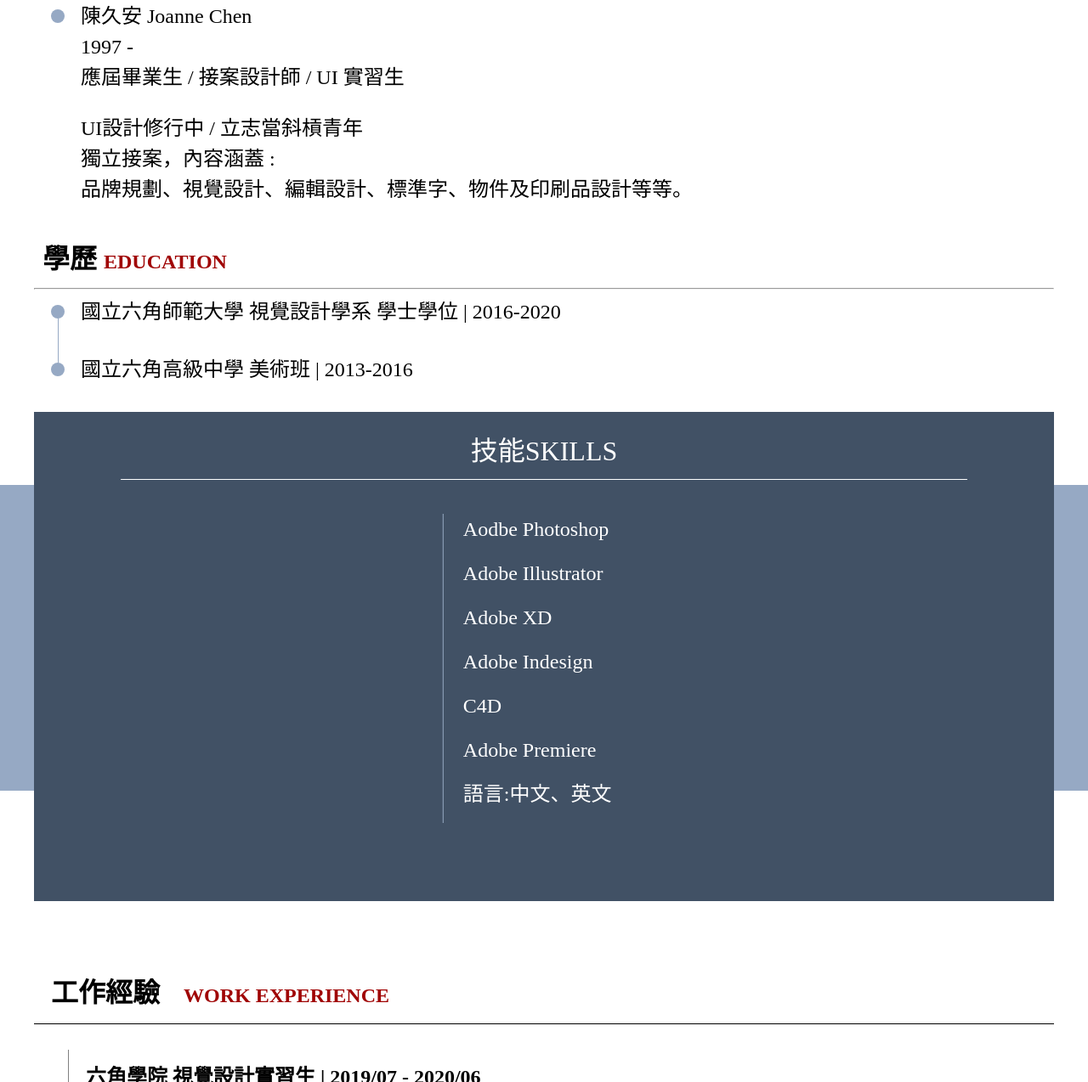
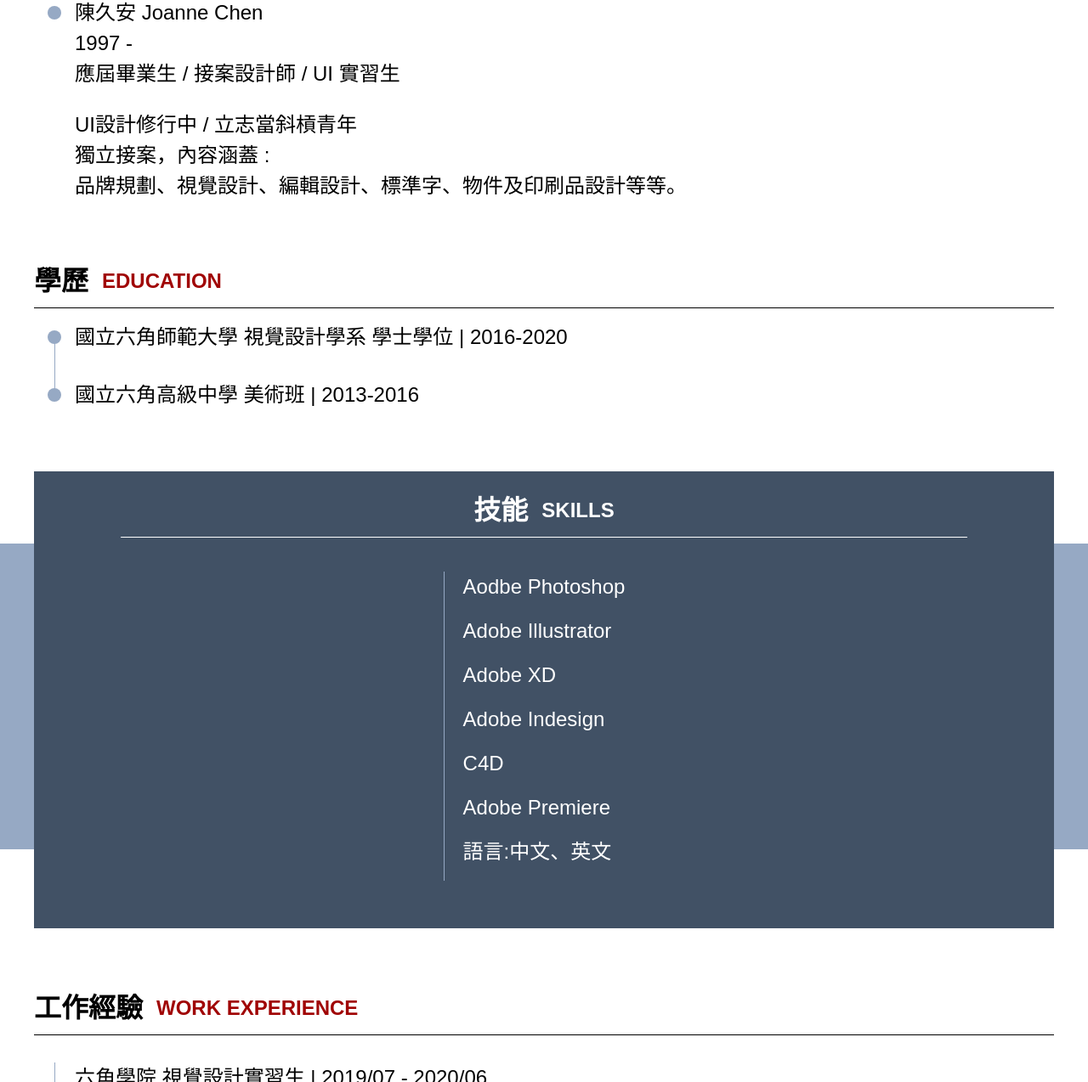
Before and after one commit to PKTseng/PKTseng.resume.github.io, a plain HTML site: page index.html in a window 1280 px wide. Shown: the part 745-2019 px from the top of the page at 85% size. Drawn offline with Linux system fonts and the light colour scheme; files whose address does not match are found by name.

Commit message:
update code

```diff
--- a/index.html
+++ b/index.html
@@ -7,92 +7,109 @@
     <title>履歷設計</title>
 </head>
 <body>
-    <div class="header">
+<div class="header container">
     <h1 class="name">Joanne
         <br>
         Chen
     </h1>
     <img src="./image/photo-1536180931879-fd2d652efddc.png" alt="">
 </div>
-
-    <div class="profile">
-        <h2>個人資料 <span>PROFILE</span></h2>
-
-        <ul class="point point-item">
-            <li><p> 陳久安 Joanne Chen</p></li>
-            <li><p>1997 -</p>  </li>
-            <li><p>應屆畢業生 / 接案設計師 / UI 實習生</p></li>
+    <!-- 個人資料  -->
+<div class="profile mb-72 container">
+    <div class="title d-flex">
+        <h2>個人資料 </h2>
+        <span>PROFILE</span>
+    </div>
+    <ul class="f-size point-item">
+        <li class="point-item"> 陳久安 Joanne Chen</li>
+        <li>1997 -</li>
+        <li>應屆畢業生 / 接案設計師 / UI 實習生</li>
     </ul>
-
-        <ul class="point">
+    <ul class="f-size">
         <li>UI設計修行中 / 立志當斜槓青年</li>
         <li>獨立接案，內容涵蓋 :</li>
         <li>品牌規劃、視覺設計、編輯設計、標準字、物件及印刷品設計等等。</li>
     </ul>
 </div>
-    <div class="education">
-        <h2>學歷 <span>EDUCATION</span></h2>
-        <hr>
-        <ul class="education-point">
-            <li class="education-item timeLine">
+    <!-- 學歷 -->
+<div class="education container mb-72">
+    <div class="title d-flex">
+        <h2>學歷</h2>
+        <span>EDUCATION</span>
+    </div>
+    <ul class="f-size">
+        <li class="point-item timeLine">
             國立六角師範大學 視覺設計學系 學士學位 | 2016-2020
         </li>
-            <li class="education-item">
+        <li class="point-item">
             國立六角高級中學 美術班 | 2013-2016
         </li>
     </ul>
 </div>
 
-    <div class="container">
-        <div class="container-bg"></div>
-	<h2>技能<span>SKILLS</span></h2>
-	<ul class="skill">
-		<li class="skillList">Aodbe Photoshop</li>
-		<li class="skillList">Adobe Illustrator</li>
-		<li class="skillList">Adobe XD</li>
-		<li class="skillList">Adobe Indesign</li>
-		<li class="skillList">C4D</li>
-		<li class="skillList">Adobe Premiere</li>
-		<li class="skillList">語言:中文、英文</li>
+<div class="skill-bg">
+    <div class="skill mb-72 container">
+        <div class="skills d-flex">
+            <div class="title d-flex">
+                <h2>技能</h2>
+                <span>SKILLS</span>
+            </div>
+            <ul class="skillList f-size">
+                <li>Aodbe Photoshop</li>
+                <li>Adobe Illustrator</li>
+                <li>Adobe XD</li>
+                <li>Adobe Indesign</li>
+                <li>C4D</li>
+                <li>Adobe Premiere</li>
+                <li>語言:中文、英文</li>
+            </ul>
+        </div>
+    </div>
+</div>
+
+<div class="experience mb-72 container">
+    <div class="title d-flex">
+        <h2>工作經驗 </h2>
+        <span>WORK EXPERIENCE</span>
+    </div>
+    <ul class="experienceItem f-size">
+        <li>
+            <h3>六角學院 視覺設計實習生 | 2019/07 - 2020/06</h3>
+            <img src="./image/Group 1.svg" alt="">
+            <p>
+                在六角學院長達一年的實習中，前期藉由公司課程掌握 HTML, CSS, Adobe XD，設計給學員使用的名片設計教材，並參與六角週年活動，設計各式周邊商品及活動網路宣傳圖。後期進入 UI 設計範疇，設計六角共筆部落格 - W3HexSchool、六角發案服務網介面設計、供給學員的教 案- RWD官方網站設計，並設計各式網頁活動宣傳圖。
+            </p>
+        </li>
+        <li><h3>獨立接案 Hao Jun 酒標設計 | 2019</h3></li>
+        <li><h3>獨立接案 Exulans 酒標設計 | 2019</h3></li>
+        <li><h3>獨立接案 桃園平鎮市民健走活動提案 | 2019</h3></li>
+        <li><h3>Simtree 興趣咖啡 工讀生 | 2018－2019</h3></li>
+        <li>
+            <img src="./image/0m019bad127251c64d056cbf4e45b76049a054a7ecd124.png" alt="">
+            <p>擔任外場及吧台服務生，學習咖啡相關知識。</p>
+        </li>
     </ul>
 </div>
 
-<div class="section">
-    <h2 class="section-title">工作經驗 <span>WORK EXPERIENCE</span></h2>
-    <div class="content">
-        <h3>六角學院 視覺設計實習生 | 2019/07 - 2020/06</h3>
-        <img src="./image/Group 1.svg" alt="" class="hexLogo">
-        <p>
-            在六角學院長達一年的實習中，前期藉由公司課程掌握 HTML, CSS, Adobe XD，設計給學員使用的名片設計教材，並參與六角週年活動，設計各式周邊商品及活動網路宣傳圖。後期進入 UI 設計範疇，設計六角共筆部落格 - W3HexSchool、六角發案服務網介面設計、供給學員的教 案- RWD官方網站設計，並設計各式網頁活動宣傳圖。
-        </p>
-        <ul>
-            <li>獨立接案 Hao Jun 酒標設計 | 2019</li>
-            <li>獨立接案 Exulans 酒標設計 | 2019</li>
-            <li>獨立接案 桃園平鎮市民健走活動提案 | 2019</li>
-            <li>Simtree 興趣咖啡 工讀生 | 2018－2019</li>
-        </ul>
-        <img src="./image/0m019bad127251c64d056cbf4e45b76049a054a7ecd124.png" alt="" class="treeLogo">
-        <p>擔任外場及吧台服務生，學習咖啡相關知識。</p>
+<div class="footer">
+    <div class="contact d-flex container">
+        <div class="title d-flex">
+            <h2>聯絡方式</h2>
+            <span>CONTACT METHOD</span>
         </div>
     </div>
-
-    <div class="footer">
-        <div class="footer-title">
-            <h2>聯絡方式 <small>CONTACT METHOD</small></h2>
-        </div>
-
-        <ul class="contact">
-            <li class="list"">Mail：xxxd@hexschool.com</li>
-            <li class="list"">Phone：0910123456</li>
-            <li class="list"">Kaohsiung, Taiwan</li>
-            <li class="list"">作品連結：https://www.behance.net/xxxdddddd</li>
+    <ul class="contactList f-size">
+        <li>Mail：xxxd@hexschool.com</li>
+        <li>Phone：0910123456</li>
+        <li>Kaohsiung, Taiwan</li>
+        <li>作品連結：https://www.behance.net/xxxdddddd</li>
     </ul>
-
-        <ul class="contact-logo">
+    <ul class="contact-logo d-flex">
         <li><img src="./image/facebook.svg" alt=""></li>
         <li><img src="./image//instagram-alt.svg" alt=""></li>
         <li><img src="./image/line.svg" alt=""></li>
     </ul>
 </div>
+
 </body>
 </html>
--- a/scss/_main.scss
+++ b/scss/_main.scss
@@ -1,237 +1,212 @@
-body{
-    max-width: 1920px;
+.container{
+    max-width: 1200px;
     margin: 0 auto;
 }
 
+.d-flex{
+    display: flex;
+}
+
+.f-size{
+	font-size: 24px;
+	line-height: 36px;
+}
+
+.mb-72{
+	margin-bottom: 72px;
+}
+
+.title{
+	align-items: center;
+	font-weight: bold;
+	border-bottom: 1px solid #000;
+	padding-bottom: 8px;
+    margin-bottom: 16px;
+    h2{
+        font-size: 32px;
+        line-height: 45px;
+        }
+     span{
+        font-size: 24px;
+        line-height: 32px;
+        color: #A00404;
+        padding-left: 16px;
+        }
+}
+
+.point-item:before{
+    content: "";
+        position: absolute;
+        width: 16px;
+        height: 16px;
+        background: #96A9C4;
+        border-radius: 50%;
+        top: 10px;
+        left: -32px;
+    }
+    .timeLine::after{
+        content: "";
+        position: absolute;
+        width: 1px;
+        height: 66px;
+        background: #96A9C4;
+        top: 18px;
+        left: -24px;
+        }
+
 .header{
-    width: 1200px;
-    margin: 0 auto;
     .name{
         font-size: 80px;
-        padding: 10px;
-        margin-top: 48px;
-        margin-bottom: 32px;
-        border-bottom: 1px solid gray;
-        padding-bottom: 48px;
+        line-height: 90px;
+        padding: 48px 0 24px 0;
+        border-bottom: 2px solid #000;
     }
-
     img{
-        margin-top: 30px;
+        padding: 48q;
     }
 }
 
 .profile{
-    width: 1200px;
-    margin: 0 auto;
-    h2{
-        margin-top: 38px;
+    .title {
+        align-items: center;
         font-weight: bold;
-        font-size: 32px;
-        padding: 10px;
-        span{
-            color: #A00404;
-            font-size: 24px;
+        border-bottom: 1px solid #000;
+        padding-bottom: 8px;
+        margin-bottom: 16px;
     }
+    ul {
+        padding-left: 48px;
+        margin-bottom: 24px;
     }
-    .point{
+    li {
         position: relative;
-        font-size: 24px;
-        font-family: 微軟正黑體;
-        margin-bottom: 24px;
-        li{
-            line-height: 1.5;
-            margin-left: 55px;
-
-        }
-    }
-    .point-item:before{
-        content:'';
-        position: absolute;
-        width: 16px;
-        height: 16px;
-        background-color: #96A9C4;
-        border-radius: 50%;
-        left: 20px;
-        top: 10px;
     }
 }
 
+/* education */
 .education{
-    width: 1200px;
-    margin: 0 auto;
-    h2{
-        margin-top: 38px;
-        font-weight: bold;
-        font-size: 32px;
-        padding: 10px;
-        span{
-            color: #A00404;
-            font-size: 24px;
+    ul {
+        padding-left: 48px;
+    }
+    li {
+        margin-bottom: 32px;
+        position: relative;
     }
 }
 
-    .education-point{
+/*.skill*/
+.skill-bg{
     position: relative;
-        font-size: 24px;
-        font-family: 微軟正黑體;
-        margin-bottom: 24px;
-        li{
-            line-height: 1.5;
-            margin-left: 55px;
-            margin-bottom: 32px;
+    &:after{
+        content: "";
+        position: absolute;
+        background: #96A9C4;
+        height: 360px;
+        width: 100%;
+        z-index: -1;
+        top: 85px;
+    }
+    .skill{
+        background: #415165;
+        color: #fff;
+        padding-top: 24px;
+        padding-bottom: 56px;
     }
 }
-    .education-item::before{
-        content:'';
-        position: absolute;
-        width: 16px;
-        height: 16px;
-        background-color: #96A9C4;
-        border-radius: 50%;
-        left: 20px;
-        margin-top: 10px;
+
+.skills{
+    max-width: 996px;
+	margin: 0 auto;
+	flex-direction: column;
+	align-items: center;
 }
-    .timeLine::after{
+
+.skills {
+    .title {
+        border-bottom: 1px solid #fff;
+        width: 100%;
+        justify-content: center;
+        margin-bottom: 40px;
+    }
+span{
+    color: #fff;
+    }
+}
+.skillList{
+    position: relative;
+    li{
+        margin-bottom: 16px;
+    }
+    :before{
         content: "";
         position: absolute;
         border-left: 1px solid #96A9C4;
-        top: 25px;
-        bottom: 25px;
-        left: 28px;
+        top: 0;
+        bottom: 0;
+        left: -23px;
     }
 }
 
-.container{
-    width: 1200px;
-    margin: 0 auto;
-    background-color: #415165;
-	padding:24px 0 56px 0;
-    color: white;
+/* experience */
+.experienceItem{
     position: relative;
-    height: 496px;
-    .container-bg{
+    padding-left: 48px;
+    &:before{
+        content: "";
         position: absolute;
-        width: 100vw;
-        transform: translateX(-50%);
-        height: 360px;
-        left: 50%;
-        top: 15%;
-
-        z-index: -1;
-        background-color:#96A9C4;
+        border-left: 1px solid #96A9C4;
+        top: 0;
+        bottom: 0;
+        left: 24px;
         }
-    h2{
-        width: 996px;
-        font-size: 32px;
-        border-bottom: 1px solid white;
-        text-align: center;
-        line-height: 45px;
-        margin: 0 auto 40px auto;
-        padding-bottom: 10px;
+    h3{
+        margin-top: 32px;
     }
-    .skill{
-        position: absolute;
-        left: 50%;
-        transform: translateX(-60%);
-        padding-left: 23px;
-        border-left: 1px solid #96A9C4;
+    img{
+        padding: 8px 0 8px 0;
     }
-    .skillList{
-        font-size: 24px;
-        font-weight: lighter;
-        line-height: 36px;
-        margin-bottom: 16px;
+    p{
+        font-size: 20px;
+        line-height: 30px;
+        max-width: 642px;
     }
 }
 
-.section{
-    width: 1200px;
-    margin: 0 auto;
-    margin-top: 72px;
-    .section-title{
-        font-size: 32px;
-        font-weight: bold;
-        border-bottom: 1px solid black;
-        margin-bottom: 30px;
-        padding: 20px;
+/* footer */
+.footer{
+    color: #fff;
+    background-color: #415165;
+    padding-top: 24px;
+    padding-bottom: 48px;
+}
+    .contact {
+        .title{
+            width: 100%;
+            justify-content: center;
+            margin-bottom: 32px;
+            border-bottom: 1px solid #fff;
         span{
-            color: #A00404;
-            font-size: 24px;
-            padding: 20px;
-            font-weight: 900;
+            color: #fff;
             }
-    }
-    .content{
-        margin-left: 40px;
-        padding: 20px;
-        border-left:  1px solid gray;
-
-
-    }
-    h3,ul{
-        font-size: 24px;
-        font-weight: 900;
-    }
-    .hexLogo{
-        margin-bottom: 8px;
-    }
-    p{
-        font-size: 20px;
-        line-height: 1.5;
-        color: #000000;
-    }
-    li{
-        margin-top: 32px;
-    }
-    .treeLogo{
-        margin: 8px 0;
         }
     }
 
-.footer{
-    background-color: #415165;
-    max-width: 100%;
-    padding-bottom: 48px;
-    margin: 0 auto;
-    display: block;
-    .footer-title{
-        font-size: 32px;
-        line-height: 45px;
-        color: #ffffff;
-        border-bottom: 1px solid white;
-        width: 996px;
-        text-align: center;
-        margin: 0 auto;
-        padding-top: 24px;
-        padding-bottom: 18px;
-    }
-    small{
-        padding-left: 16px;
-        font-size: 24px;
-    }
-    .contact{
+    .contactList{
         display: flex;
         flex-direction: column;
         color: #ffffff;
         justify-content: center;
         align-items: center;
         font-weight: 100;
-
+        li{
+            margin-bottom: 16px;
+	        text-align: center;
         }
-    .list{
-        margin: 0;
-        margin: 16px 0px;
-        font-size: 24px;
-    }
-    .contact-logo{
-        display: flex;
-        justify-content: center;
-        align-items: center;
-        font-size: 0;
-        img{
-            margin: 0;
-            padding: 0px 12px;
     }
 
+    .contact-logo{
+        justify-content: center;
+        img{
+            margin-right: 24px;
         }
     }
--- a/scss/_reset.scss
+++ b/scss/_reset.scss
@@ -1,3 +1,8 @@
+/* http://meyerweb.com/eric/tools/css/reset/
+   v2.0 | 20110126
+   License: none (public domain)
+*/
+
 html, body, div, span, applet, object, iframe,
 h1, h2, h3, h4, h5, h6, p, blockquote, pre,
 a, abbr, acronym, address, big, cite, code,
@@ -41,3 +46,7 @@ table {
 	border-collapse: collapse;
 	border-spacing: 0;
 }
+
+html{
+	font-family: Microsoft JhengHei, sans-serif, serif, monospace;
+}
```
Also changed, not shown: css/all.css, scss/all.css, 1 other file. Lines whose indentation alone changed are shown as unchanged.
